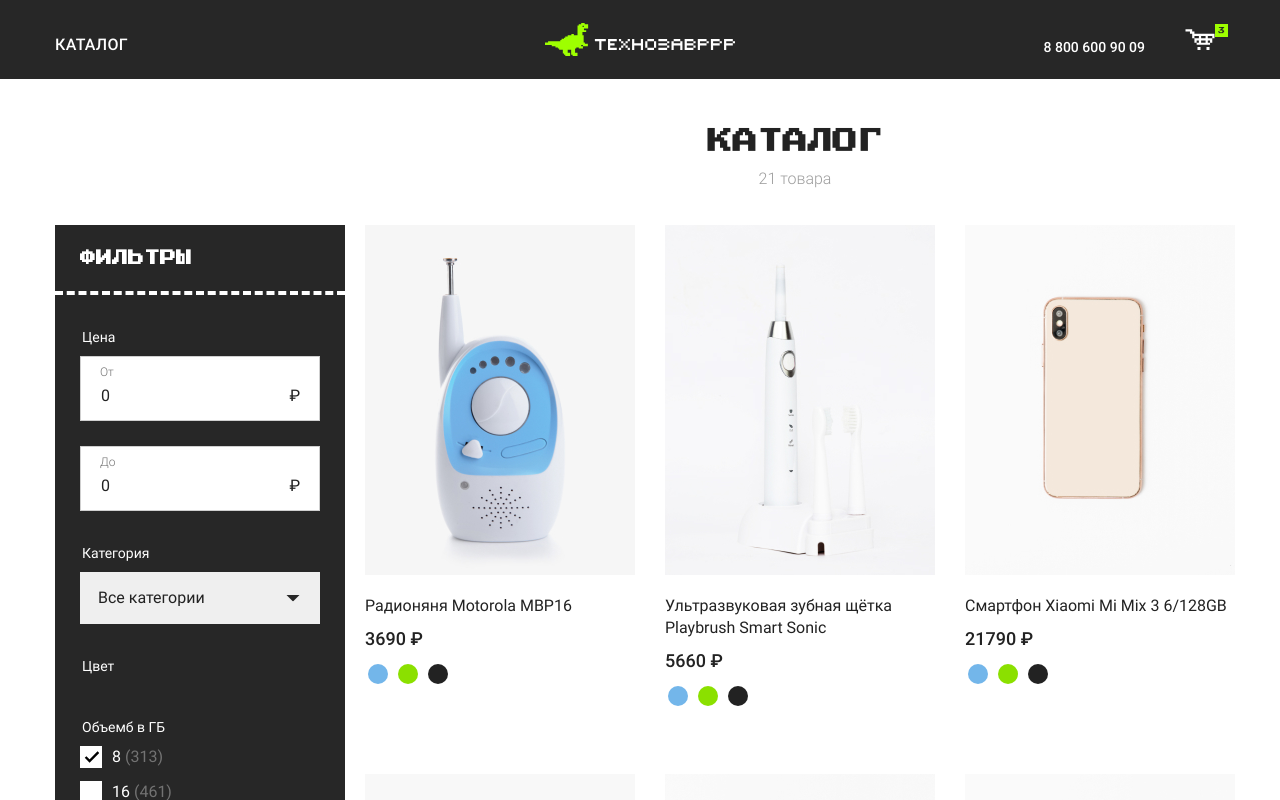
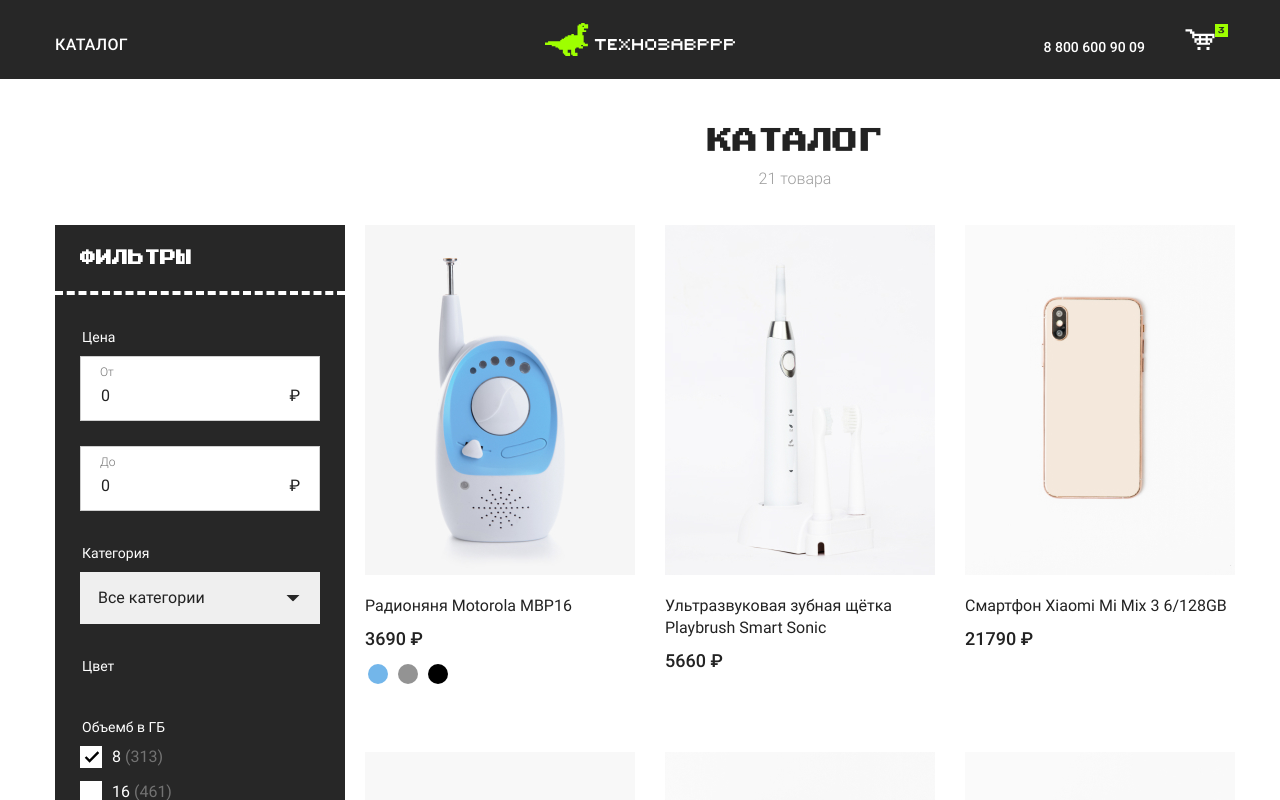
Before and after one commit to Nick8582/techzavrrr, a Vue app in the folder magazine/: page / in a window 1280 px wide. Shown: the top 800 px of the page. Built offline with nearby package versions, Linux system fonts and the light colour scheme.

Commit message:
add color bd

```diff
--- a/magazine/src/components/ProductFilter.vue
+++ b/magazine/src/components/ProductFilter.vue
@@ -36,8 +36,7 @@
                 class="colors__radio sr-only"
                 type="radio"
                 name="color"
-                value="color.color"
-                checked=""
+                :value="color.color"
               />
               <span class="colors__value" :style="`background-color: ${color.color}`">
               </span>
@@ -157,9 +156,10 @@
       currentPriceFrom: 0,
       currentPriceTo: 0,
       currentCategoryId: 0,
+      currentColor: 0,
     };
   },
-  props: ['priceFrom', 'priceTo', 'categoryId'],
+  props: ['priceFrom', 'priceTo', 'categoryId', 'color'],
   computed: {
     categories() {
       return categories;
--- a/magazine/src/components/ProductItem.vue
+++ b/magazine/src/components/ProductItem.vue
@@ -14,37 +14,15 @@
     <span class="catalog__price"> {{ product.price }} ₽ </span>
 
     <ul class="colors colors--black">
-      <li class="colors__item">
+      <li class="colors__item"  v-for="color in product.colorsId" :key="color">
         <label class="colors__label">
           <input
             class="colors__radio sr-only"
             type="radio"
-            value="#73B6EA"
-            v-model="color"
+            :value="color"
+            v-model="colorM"
           />
-          <span class="colors__value" style="background-color: #73b6ea"></span>
-        </label>
-      </li>
-      <li class="colors__item">
-        <label class="colors__label">
-          <input
-            class="colors__radio sr-only"
-            type="radio"
-            value="#8BE000"
-            v-model="color"
-          />
-          <span class="colors__value" style="background-color: #8be000"></span>
-        </label>
-      </li>
-      <li class="colors__item">
-        <label class="colors__label">
-          <input
-            class="colors__radio sr-only"
-            type="radio"
-            value="#222"
-            v-model="color"
-          />
-          <span class="colors__value" style="background-color: #222"></span>
+          <span class="colors__value" :style="`background-color: ${color}`"></span>
         </label>
       </li>
     </ul>
@@ -56,7 +34,7 @@
   name: 'ProductItem',
   data() {
     return {
-      color: '#73b6ea',
+      colorM: '',
     };
   },
   props: ['product'],
--- a/magazine/src/data/products.js
+++ b/magazine/src/data/products.js
@@ -5,7 +5,7 @@
     title: 'Радионяня Motorola MBP16',
     price: 3690,
     image: '/img/radio.jpg',
-    colorsId: [1, 4, 7],
+    colorsId: ['#73B6EA', '#939393', '#000'],
   },
   {
     id: 2,
@@ -34,7 +34,7 @@
     title: 'Смартфон Xiaomi Mi A3 4/64GB Android One',
     price: 14960,
     image: '/img/phone-2.jpg',
-    colorsId: [1, 4, 7],
+    colorsId: ['#73B6EA', '#FFBE15', '#000'],
   },
   {
     id: 6,
@@ -42,7 +42,7 @@
     title: 'Смартфон Xiaomi Redmi 6/128GB',
     price: 8960,
     image: '/img/phone-3.jpg',
-    colorsId: [1, 4, 7],
+    colorsId: ['#73B6EA', '#939393', '#000'],
   },
   {
     id: 7,
--- a/magazine/src/main.js
+++ b/magazine/src/main.js
@@ -1,12 +1,8 @@
 /* eslint-disable linebreak-style */
 import Vue from 'vue';
 import App from './App.vue';
-// import data from './data';
 
 Vue.config.productionTip = false;
 new Vue({
   render: (h) => h(App),
 }).$mount('#app');
-// createApp(App).mount('#app');
-// alert(data.message);
-// alert(data.messageRu);
```
